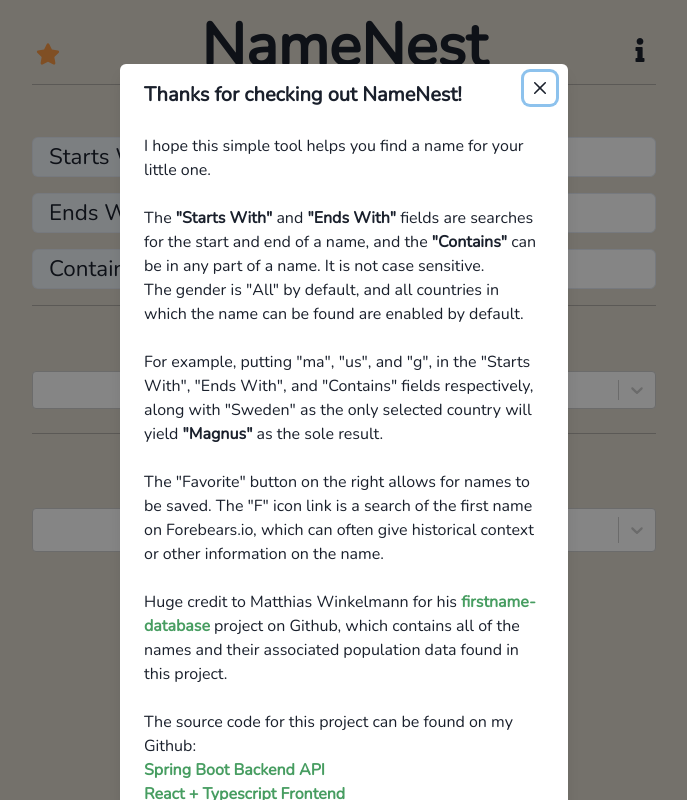
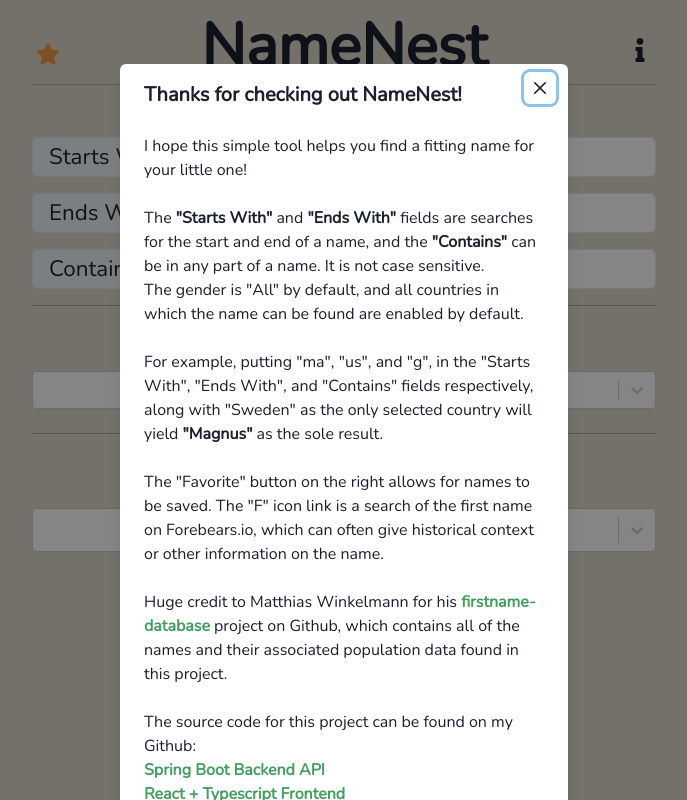
Before and after one commit to dnaltchadjian/Name-Nest-Client, a React (Vite) app: page / in a window 1280 px wide. Both pictures are taken after a click on the element 936 px from the left and 50 px from the top of the page. Shown: the whole page, without its empty margins (296-983 px from the left). Built offline with nearby package versions, Linux system fonts and the light colour scheme.

Commit message:
Minor text changes to about page.

```diff
--- a/src/components/AboutPopup.tsx
+++ b/src/components/AboutPopup.tsx
@@ -22,7 +22,7 @@
                     <ModalHeader>Thanks for checking out NameNest!</ModalHeader>
                     <ModalCloseButton />
                     <ModalBody fontSize={16} pb={6}>
-                        I hope this simple tool helps you find a name for your little one.
+                        I hope this simple tool helps you find a fitting name for your little one!
                         <br></br>
                         <br></br>
                         The <b>"Starts With"</b> and <b>"Ends With"</b> fields are searches for the start and end of a name,
```
